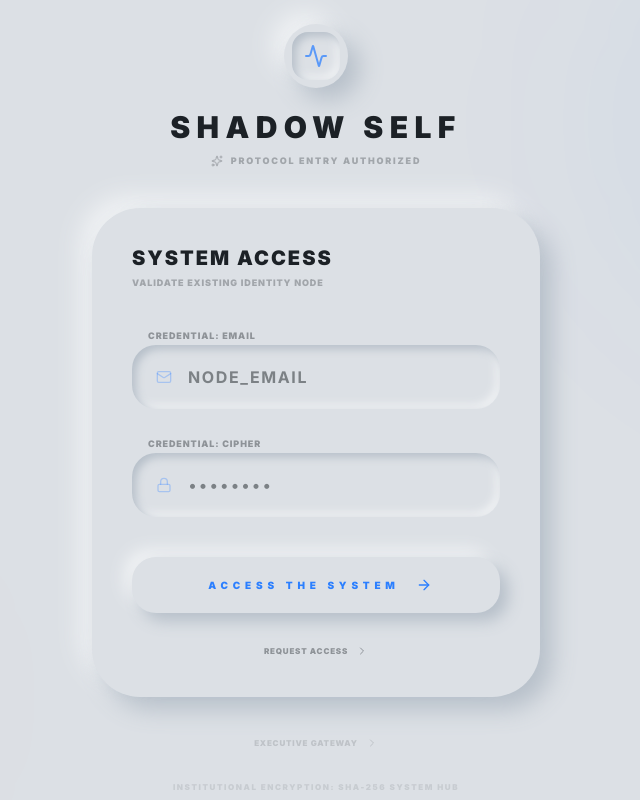
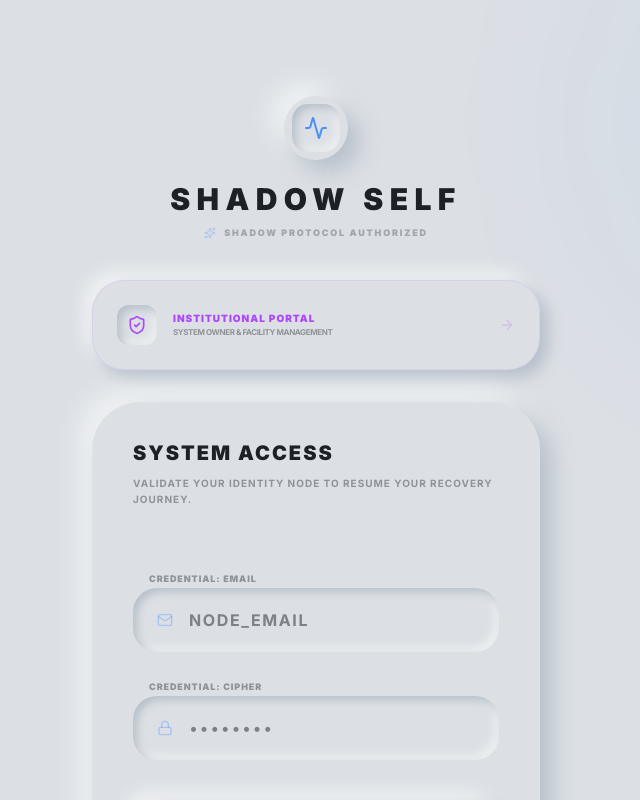
Before and after one commit to toidiputS/Shadow-Self, a React (Vite) app: page /login in a window 1280 px wide. Shown: the top 800 px of the page, without its empty margins (324-964 px from the left). Built offline with nearby package versions, Linux system fonts and the light colour scheme.

Commit message:
feat: implement authentication and access request pages with Supabase integration

```diff
--- a/src/pages/Auth.jsx
+++ b/src/pages/Auth.jsx
@@ -109,7 +109,7 @@ export default function Auth({ mode = "login" }) {
   };
 
   return (
-    <div className="min-h-screen bg-(--bg-color) text-(--text-primary) flex flex-col items-center justify-center p-6 transition-all duration-700 overflow-hidden relative">
+    <div className="min-h-screen bg-(--bg-color) text-(--text-primary) flex flex-col items-center pt-12 md:pt-24 pb-32 px-6 transition-all duration-700 overflow-y-auto relative">
       {/* Background Ambience */}
       <div className={`absolute top-0 right-0 w-[500px] h-[500px] rounded-full blur-[120px] -mr-32 -mt-32 animate-pulse ${mode === 'admin-login' ? 'bg-purple-500/5' : 'bg-blue-500/5'}`}></div>
       <div className={`absolute bottom-0 left-0 w-[400px] h-[400px] rounded-full blur-[100px] -ml-20 -mb-20 opacity-30 ${mode === 'admin-login' ? 'bg-red-500/5' : 'bg-orange-500/5'}`}></div>
@@ -129,16 +129,35 @@ export default function Auth({ mode = "login" }) {
                 </div>
             </div>
             <h1 className="text-3xl font-black uppercase tracking-[0.4rem] leading-none mb-3 italic">Shadow Self</h1>
-            <div className="flex items-center gap-2 opacity-30">
-                <Sparkles className="w-3 h-3" />
+            <div className="flex items-center gap-2 opacity-30 group-hover:opacity-100 transition-opacity">
+                <Sparkles className="w-3 h-3 text-blue-500" />
                 <p className="text-[9px] font-black uppercase tracking-[0.2em]">
-                  {mode === 'admin-login' ? "Restricted Executive Entry" : "Protocol Entry Authorized"}
+                  {mode === 'admin-login' ? "Restricted Executive Entry" : "Shadow Protocol Authorized"}
                 </p>
             </div>
         </div>
 
+        {/* Institutional / Executive Switch (Only shown on Standard Login) */}
+        {mode === 'login' && (
+            <Link
+              to="/admin/login"
+              className="mb-8 w-full p-6 rounded-4xl nm-button border border-purple-500/10 flex items-center justify-between group hover:nm-flat transition-all"
+            >
+               <div className="flex items-center gap-4">
+                  <div className="w-10 h-10 rounded-xl nm-inset-sm flex items-center justify-center text-purple-500">
+                     <ShieldCheck className="w-5 h-5" />
+                  </div>
+                  <div className="text-left">
+                     <p className="text-[10px] font-black uppercase tracking-widest text-purple-500">Institutional Portal</p>
+                     <p className="text-[8px] opacity-40 font-bold uppercase tracking-tighter">System Owner & Facility Management</p>
+                  </div>
+               </div>
+               <ArrowRight className="w-4 h-4 opacity-20 group-hover:opacity-100 group-hover:translate-x-1 transition-all text-purple-500" />
+            </Link>
+        )}
+
         {/* Auth Interface Hub */}
-        <div className={`p-10 rounded-[3rem] nm-flat relative overflow-hidden group`}>
+        <div className={`p-10 rounded-[3rem] nm-flat relative overflow-hidden group border border-white/5`}>
             {error && (
                 <MotionDiv
                     initial={{ opacity: 0, x: -10 }}
@@ -166,12 +185,14 @@ export default function Auth({ mode = "login" }) {
                 </div>
             ) : (
                 <form onSubmit={mode === 'request-access' ? handleRequestAccess : handleLogin}>
-                    <div className="mb-8">
-                        <h2 className="text-xl font-black uppercase tracking-widest leading-none mb-2">
-                            {mode === 'request-access' ? "Enrollment Hub" : mode === 'admin-login' ? "Executive Node" : "System Access"}
+                    <div className="mb-8 border-b border-white/5 pb-6">
+                        <h2 className="text-xl font-black uppercase tracking-widest leading-none mb-3">
+                            {mode === 'request-access' ? "Institutional Enrollment" : mode === 'admin-login' ? "Executive Node" : "System Access"}
                         </h2>
-                        <p className="text-[9px] font-black uppercase tracking-widest opacity-30 italic">
-                            {mode === 'request-access' ? "Initiate Vested Member Application" : "Validate existing identity node"}
+                        <p className="text-[10px] font-bold uppercase tracking-widest opacity-40 leading-relaxed italic">
+                            {mode === 'request-access'
+                              ? "Joining a recovery program? Link your profile to your facility using your unique institutional credentials."
+                              : "Validate your identity node to resume your recovery journey."}
                         </p>
                     </div>
 
@@ -233,6 +254,7 @@ export default function Auth({ mode = "login" }) {
                                             className="w-full bg-transparent p-5 pl-14 rounded-3xl nm-inset-sm border border-transparent focus:border-blue-500/20 focus:outline-hidden transition-all text-[11px] font-bold uppercase tracking-widest"
                                         />
                                     </div>
+                                    <p className="text-[8px] font-black uppercase tracking-widest opacity-20 ml-4 italic">Provided by your Sponsor or Program Coordinator</p>
                                 </div>
                                 <div className="space-y-2">
                                     <label className="text-[9px] font-black uppercase tracking-widest opacity-40 ml-4">Security: Establish Cipher</label>
@@ -318,10 +340,10 @@ export default function Auth({ mode = "login" }) {
             )}
         </div>
 
-        {mode !== 'admin-login' && (
+        {mode !== 'admin-login' && mode !== 'login' && (
             <div className="mt-10 flex justify-center">
-                <Link to="/admin/login" className="text-[8px] font-black uppercase tracking-widest opacity-15 hover:opacity-100 transition-all flex items-center gap-2">
-                    Executive Gateway <ChevronRight className="w-3 h-3" />
+                <Link to="/admin/login" className="text-[8px] font-black uppercase tracking-widest opacity-15 hover:opacity-100 transition-all flex items-center gap-2 italic">
+                    Administrative Gateway <ChevronRight className="w-3 h-3" />
                 </Link>
             </div>
         )}
```
